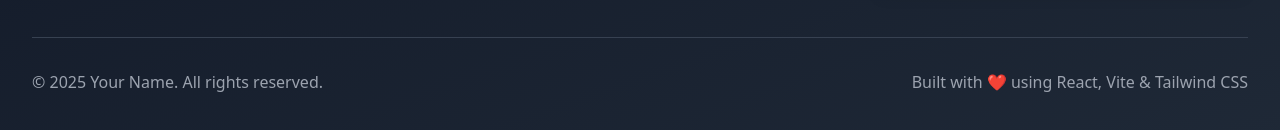
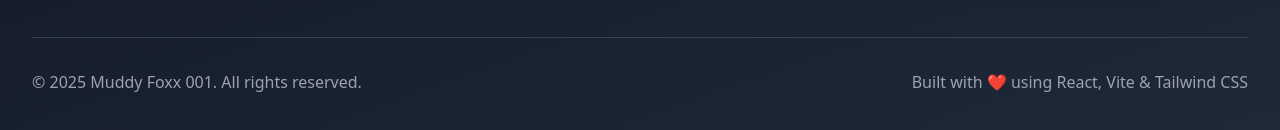
Before and after one commit to Dune-001/portfolio-trial00, a React (Vite) app in the folder portfolio-trial/: page / in a window 1280 px wide. Shown: the part 1985-2115 px from the top of the page. Built offline with nearby package versions, Linux system fonts and the light colour scheme.

Commit message:
added some details

```diff
--- a/portfolio-trial/src/components/Footer.jsx
+++ b/portfolio-trial/src/components/Footer.jsx
@@ -106,7 +106,7 @@ const Footer = () => {
         >
           <div className="flex flex-col md:flex-row justify-between items-center space-y-4 md:space-y-0">
             <p className="text-gray-400">
-              © {currentYear} Your Name. All rights reserved.
+              © {currentYear} Muddy Foxx 001. All rights reserved.
             </p>
             <p className="text-gray-400">
               Built with <span className="text-red-400">❤</span> using React, Vite & Tailwind CSS
```
